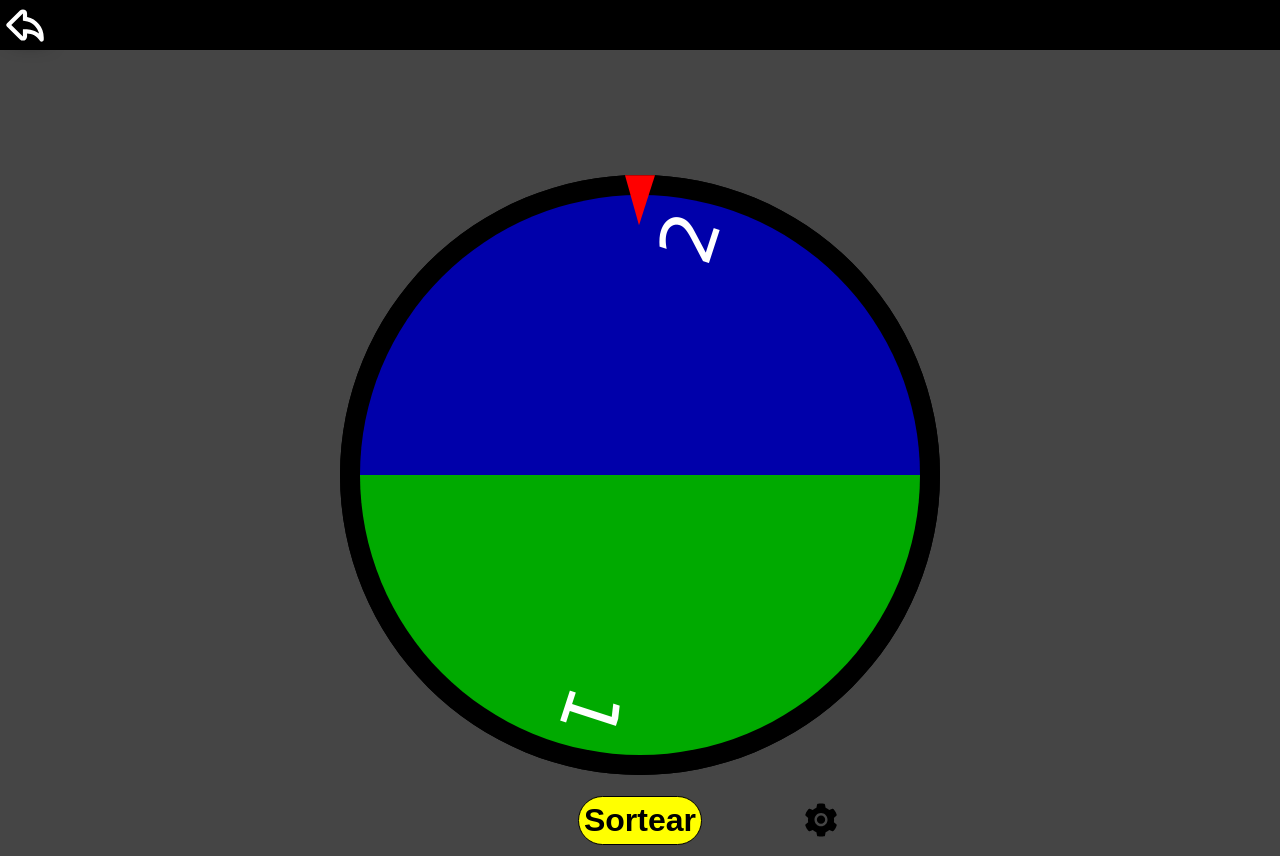
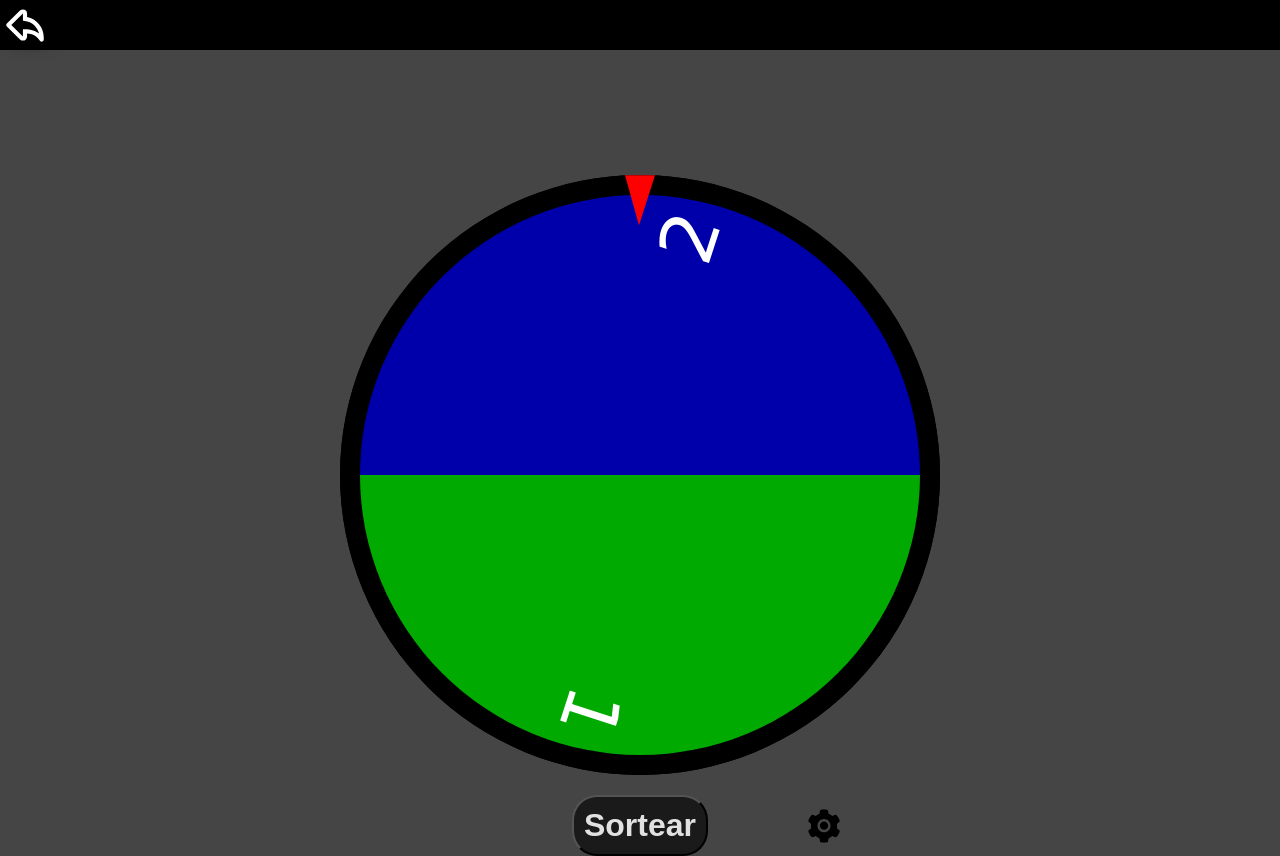
Before and after one commit to julper23/portfolio, a React (Vite) app: page /ruleta in a window 1280 px wide. Built offline with nearby package versions, Linux system fonts and the light colour scheme.

Commit message:
actualizado boton sortear

```diff
--- a/src/componentes/headerProyectos/index.jsx
+++ b/src/componentes/headerProyectos/index.jsx
@@ -1,11 +1,11 @@
 import './style.css';
 
 import React from 'react';
-
 import BotonVolver from '../botonVolver';
-
 const HeaderProyectos = (props) => {
-  return(<header className="header">{!props.principal&&<BotonVolver/>}</header>)
+  return(<header className="header">
+    {!props.principal&&<BotonVolver/>}
+    </header>)
 }
 
 export default HeaderProyectos
--- a/src/componentes/headerProyectos/style.css
+++ b/src/componentes/headerProyectos/style.css
@@ -5,4 +5,14 @@
     height: 50px;
     z-index: 999999;
     display: flex;
+    justify-content: space-between;
+    padding-left: 5px;
+    padding-right: 5px;
 }
+
+.iconoAjustes{
+    height: 50px;
+    width: 50px;
+    color: white;
+    cursor: pointer;
+}
--- a/src/paginas/ruleta/index.jsx
+++ b/src/paginas/ruleta/index.jsx
@@ -3,7 +3,7 @@ import './styles.css'
 import { useState,useEffect } from 'react'
 
 import { HexColorPicker } from "react-colorful";
-import { AiFillSetting, AiFillEyeInvisible, AiFillEye } from "react-icons/ai";
+import { AiFillSetting,AiFillEyeInvisible, AiFillEye } from "react-icons/ai";
 
 import { Table, Switch } from 'antd';
 
@@ -29,22 +29,22 @@ function Ruleta() {
     {
       title:"Nombre",
       width: "75px",
-      render: (item)=><input className='ruleta_ajustesTablaInput' type="text" name="numeroAañadir" value={item.nombre} onChange={(t)=>{changeNombre(t.target.value,item)}}/>
+      render: (item)=><input className='ruleta_ajustesTablaInput' type="text" name="numeroAañadir" value={item.nombre} onChange={(t)=>{changeNombre(t.target.value,item)}} disabled={isSpinning}/>
     },
     {
       title:"Color",
       width: "75px",
-      render: (item)=><section className="small"><HexColorPicker color={item.color} onChange={(color)=>{changeColor(color,item)}} /></section>
+      render: (item)=><section className="small"><HexColorPicker color={item.color} onChange={(color)=>{changeColor(color,item)}}/></section>
     },
     {
       title:"Eliminar",
       width: "45px",
-      render:(item)=><button className='ruleta_ajustesTablaButton' onClick={()=>{deleteConcursante(item)}} disabled={concursantesAll.length <= 2}>Eliminar</button>
+      render:(item)=><button className='ruleta_ajustesTablaButton' onClick={()=>{deleteConcursante(item)}} disabled={concursantesAll.length <= 2||isSpinning}>Eliminar</button>
     },
     {
       title:"Visión",
       width: "45px",
-      render:(item)=><button className='ruleta_ajustesTablaButtonOjo' onClick={()=>{chageVision(item)}} disabled={item.visible&&concursantes.length <= 2}>{item.visible?<AiFillEyeInvisible/>:<AiFillEye/>}</button>
+      render:(item)=><button className='ruleta_ajustesTablaButtonOjo' onClick={()=>{chageVision(item)}} disabled={item.visible&&concursantes.length <= 2||isSpinning}>{item.visible?<AiFillEyeInvisible/>:<AiFillEye/>}</button>
     }
   ]
 
@@ -65,9 +65,7 @@ function Ruleta() {
             <button className='ruleta_botonTransparente'>
               <AiFillSetting className='ruleta_iconoTransparente'/>
             </button>
-            <button className='ruleta_botones' onClick={() => { sortear() }} disabled={isSpinning}>
-              <span id="idestado">{"Sortear"}</span>
-            </button>
+            <button className='ruleta_botonSortear' onClick={() => { sortear() }} disabled={isSpinning}><span id="idestado">{"Sortear"}</span></button>
             <button className='ruleta_botonAjustes'>
               <AiFillSetting className='ruleta_iconoAjustes' onClick={()=>{setOpciones(!opciones)}}/>
             </button>
@@ -77,25 +75,25 @@ function Ruleta() {
           <div className='ruleta_ajustesBotonera'>
             <div className='ruleta_ajustesForm'>
               <button className='ruleta_ajustesBoton' onClick={()=>{addConcursantes(nuevosParticipantes)}} disabled={isSpinning}>AGREGAR</button>
-              <input className='ruleta_ajustesInput' type="number" name="numeroAañadir" min={1} max={200} value={nuevosParticipantes} onChange={(t)=>{setNuevosParticipantes(t.target.value)}}/>
+              <input className='ruleta_ajustesInput' type="number" name="numeroAañadir" min={1} max={200} value={nuevosParticipantes} onChange={(t)=>{setNuevosParticipantes(t.target.value)}} disabled={isSpinning}/>
             </div>
             <div className='ruleta_ajustesForm'>
               <button className='ruleta_ajustesBoton' onClick={()=>{deleteConcursantes(deleteCon)}} disabled={concursantesAll.length<= 2||isSpinning}>Eliminar</button>
-              <input className='ruleta_ajustesInput' type="number" name="numeroAañadir" min={1} max={concursantesAll.length-2} value={deleteCon} onChange={(t)=>{setDeleteCon(t.target.value)}} disabled={concursantesAll.length<= 2}/>
+              <input className='ruleta_ajustesInput' type="number" name="numeroAañadir" min={1} max={concursantesAll.length-2} value={deleteCon} onChange={(t)=>{setDeleteCon(t.target.value)}} disabled={concursantesAll.length<= 2||isSpinning}/>
             </div>
           </div>
           <div className='ruleta_ajustesBotonera2'>
             <div className='ruleta_ajustesForm'>
               <p>Ocultar todos menos 2</p>
-              <button className='ruleta_ajustesFormButtonOjo' onClick={()=>{setAllNoVisibles()}} disabled={concursantes.length <= 2}>{<AiFillEyeInvisible/>}</button>
+              <button className='ruleta_ajustesFormButtonOjo' onClick={()=>{setAllNoVisibles()}} disabled={concursantes.length <= 2||isSpinning}>{<AiFillEyeInvisible/>}</button>
             </div>
             <div className='ruleta_ajustesForm'>
               <p >Visualizar todos</p>
-              <button className='ruleta_ajustesFormButtonOjo' onClick={()=>{setAllVisibles()}} >{<AiFillEye/>}</button>
+              <button className='ruleta_ajustesFormButtonOjo' onClick={()=>{setAllVisibles()}} disabled={isSpinning}>{<AiFillEye/>}</button>
             </div>
             <div className='ruleta_ajustesForm'>
               <p >Ocultar al ganar</p>
-              <Switch style={{marginLeft:"5px"}} checked={ocultar} onChange={setOcultar}/>
+              <Switch style={{marginLeft:"5px"}} checked={ocultar} onChange={setOcultar} disabled={isSpinning}/>
             </div>
           </div>
           <div className='ruleta_ajustesTablaContenedor'>
--- a/src/paginas/ruleta/styles.css
+++ b/src/paginas/ruleta/styles.css
@@ -83,6 +83,30 @@
   font-weight: bold;
   cursor: pointer;
   z-index: 10;
+}
+
+.ruleta_botonSortear {
+  background-color: #1a1a1a;
+  color: #ffffffde;
+  border-radius: 25px;
+  padding: 10px;
+  font-size: 2rem;
+  font-weight: bold;
+  cursor: pointer;
+  z-index: 10;
+  font-size: sans-serif;
+
+}
+
+.ruleta_botonSortear:hover {
+  box-shadow: 1px 1px 18px #1c1c1c, -1px -1px 18px #6e6e6e;
+
+}
+
+.ruleta_botonSortear:disabled {
+  color:rgba(105, 105, 105, 0.87);
+  cursor: not-allowed;
+  box-shadow: 0px 0px 0px #1c1c1c, 0px 0px 0px #6e6e6e;
 }
 
 .ruleta_botonAjustes{
```
